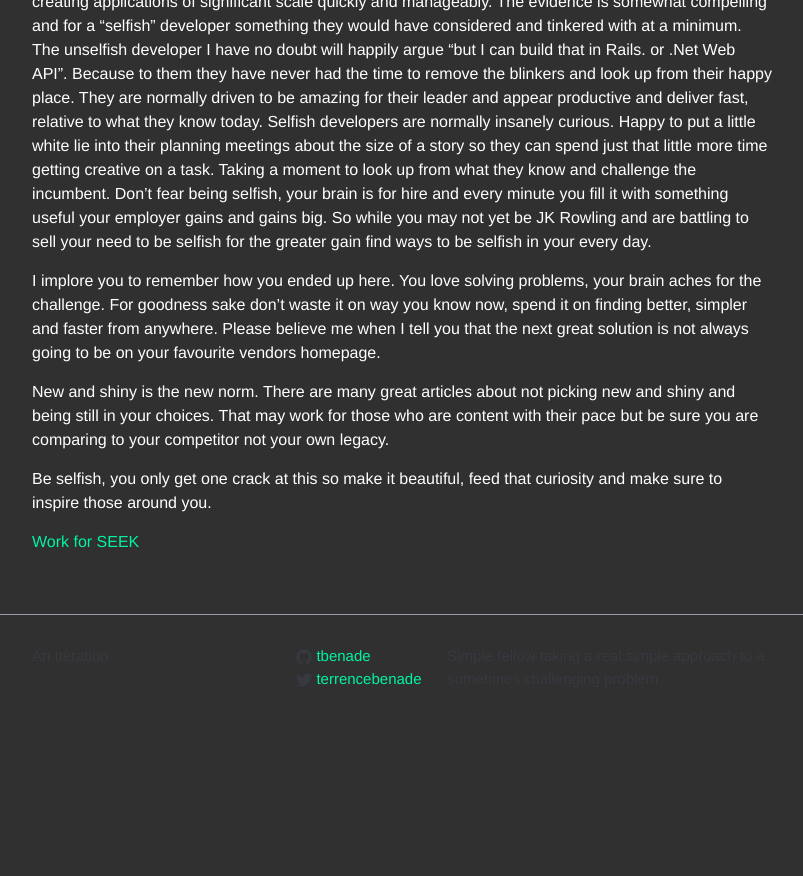
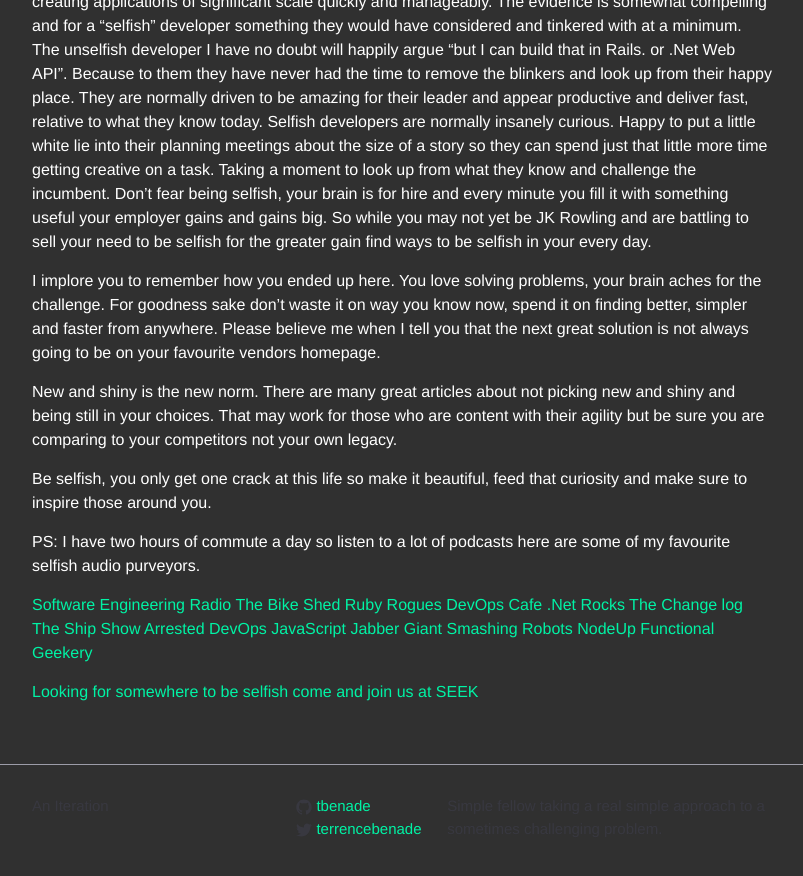
Before and after one commit to tbenade/my-blog, a Jekyll site: the page built from _posts/2015-08-25-be-selfish.md, in a window 1280 px wide and 900 px high, scrolled down 1119 px. Shown: the top 876 px of the window, without its empty margins (238-1041 px from the left). Built offline with Jekyll 4.4.1, drawn with Linux system fonts in a browser that asks for light colours; comment, search, counter and statistics services are not loaded; before the commit the page ends 1869 px from its top, so only the background shows below that.

Commit message:
added podcast list

```diff
--- a/_posts/2015-08-25-be-selfish.md
+++ b/_posts/2015-08-25-be-selfish.md
@@ -26,9 +26,23 @@ If I can use functional programmings reemergence into the mainstream as a useful
 
 I implore you to remember how you ended up here. You love solving problems, your brain aches for the challenge. For goodness sake don't waste it on way you know now, spend it on finding better, simpler and faster from anywhere. Please believe me when I tell you that the next great solution is not always going to be on your favourite vendors homepage.
 
-New and shiny is the new norm. There are many great articles about not picking new and shiny and being still in your choices. That may work for those who are content with their pace but be sure you are comparing to your competitor not your own legacy.
+New and shiny is the new norm. There are many great articles about not picking new and shiny and being still in your choices. That may work for those who are content with their agility but be sure you are comparing to your competitors not your own legacy.
 
-Be selfish, you only get one crack at this so make it beautiful, feed that curiosity and make sure to inspire those around you.
+Be selfish, you only get one crack at this life so make it beautiful, feed that curiosity and make sure to inspire those around you.
 
+PS: I have two hours of commute a day so listen to a lot of podcasts here are some of my favourite selfish audio purveyors.
 
-[Work for SEEK](http://www.seek.com.au/work-for-seek)
+[Software Engineering Radio](http://www.se-radio.net/)
+[The Bike Shed](http://bikeshed.fm/)
+[Ruby Rogues](https://devchat.tv/ruby-rogues/)
+[DevOps Cafe](http://devopscafe.org/)
+[.Net Rocks](https://www.dotnetrocks.com/)
+[The Change log](https://changelog.com/)
+[The Ship Show](http://theshipshow.com/)
+[Arrested DevOps](http://www.arresteddevops.com/)
+[JavaScript Jabber](https://devchat.tv/js-jabber)
+[Giant Smashing Robots](http://giantrobots.fm/)
+[NodeUp](http://nodeup.com/)
+[Functional Geekery](http://www.functionalgeekery.com/)
+
+[Looking for somewhere to be selfish come and join us at SEEK](http://www.seek.com.au/work-for-seek)
```
